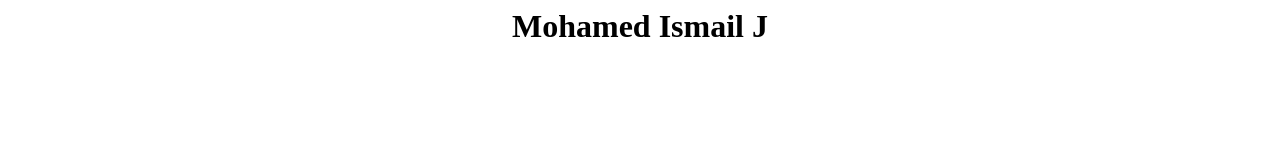
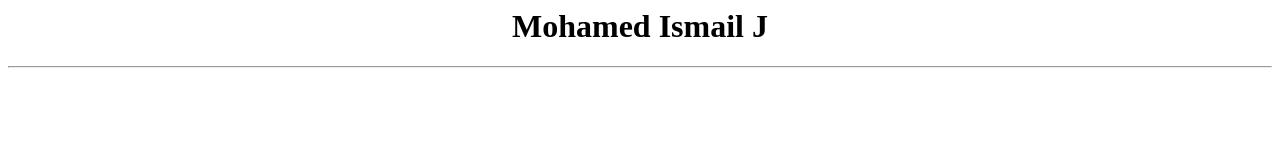
Before and after one commit to Mohamed-Ismail-Dev/mergeconflict-Practice, a plain HTML site: page index.html in a window 1280 px wide. Drawn offline with Linux system fonts and the light colour scheme.

Commit message:
Update index.html

```diff
--- a/index.html
+++ b/index.html
@@ -1,4 +1,4 @@
 <center>
   <h1>Mohamed Ismail J</h1>
 </center>
-</hr>
+<hr>
```
